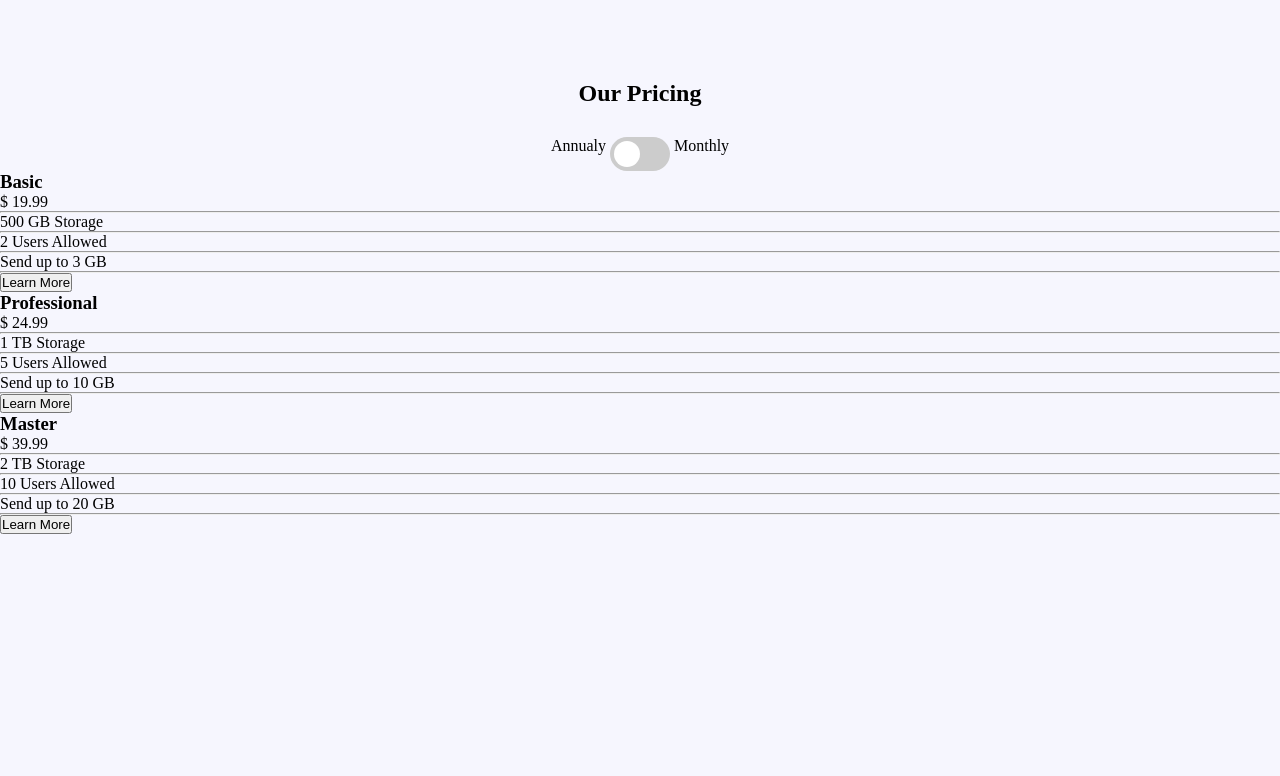
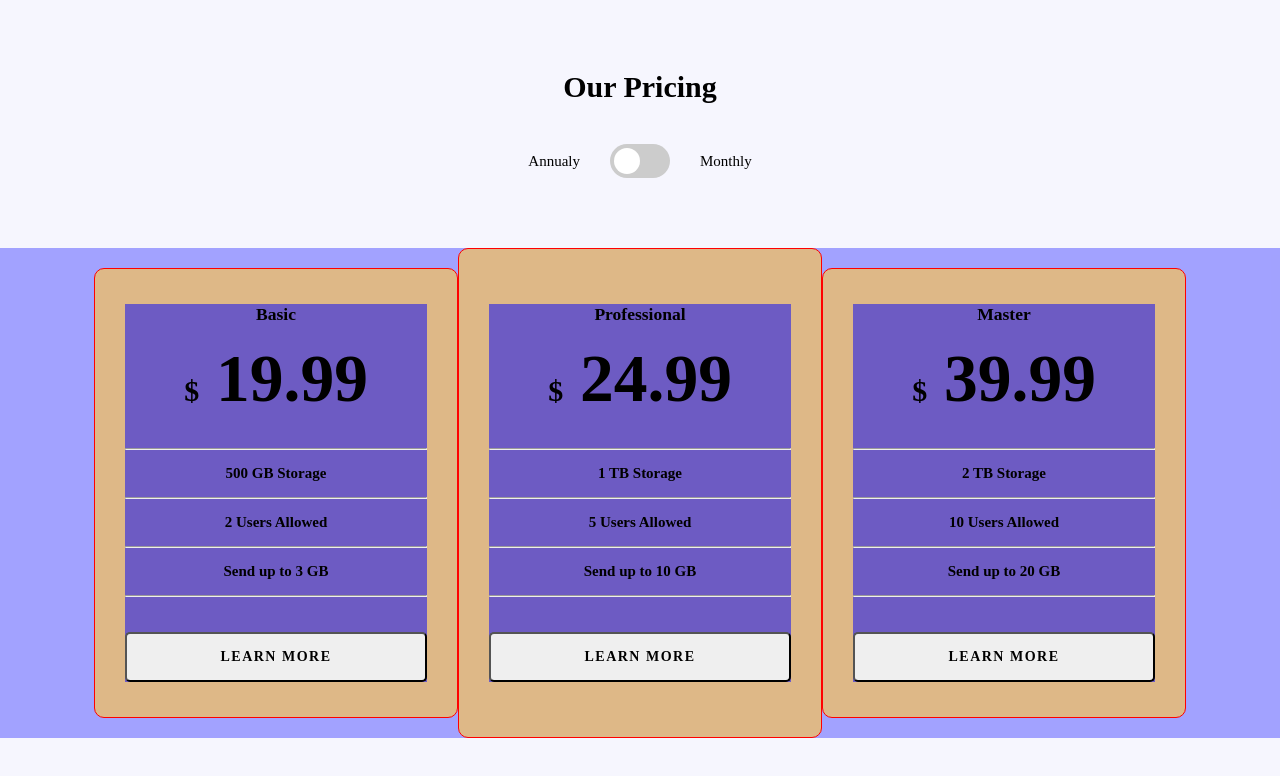
Before and after one commit to danielemuscia/pricing-page, a plain HTML site: page index.html in a window 1280 px wide. Drawn offline with Linux system fonts and the light colour scheme.

Commit message:
CSS layout

```diff
--- a/index.html
+++ b/index.html
@@ -9,9 +9,9 @@
     <script src="main.js"></script>
 </head>
 <body>
-    <section id="first">
+    <header>
         <h1>Our Pricing</h1>
-        <div>
+        <div id='toggle-block'>
             <p>Annualy</p>
             <label class="switch">
                 <input type="checkbox">
@@ -19,10 +19,11 @@
             </label>
             <p>Monthly</p>
         </div>
-    </section>
+    </header>
 
-    <section id="second">
-        <div class="container" id="basic">
+    <section id="container">
+        <div class="card" id="basic">
+            <div class="card-info">
                 <h3 class="plan-name">Basic</h3>
                 <p class="price"><span class="currency">$</span> 19.99</p>
                 <div class="info">
@@ -36,7 +37,10 @@
                 </div>
                 <button>Learn More</button>
             </div>
-        <div class="container" id="professional">
+
+        </div>
+        <div class="card" id="professional">
+            <div class="card-info">
                 <h3 class="plan-name">Professional</h3>
                 <p class="price"><span class="currency">$</span> 24.99</p>
                 <div class="info">
@@ -50,7 +54,10 @@
                 </div>
                 <button>Learn More</button>
             </div>
-        <div class="container" id="master">
+
+        </div>
+        <div class="card" id="master">
+            <div class="card-info">
                 <h3 class="plan-name">Master</h3>
                 <p class="price"><span class="currency">$</span> 39.99</p>
                 <div class="info">
@@ -64,6 +71,7 @@
                 </div>
                 <button>Learn More</button>
             </div>
+        </div>
     </section>
 </body>
 </html>
--- a/style.css
+++ b/style.css
@@ -7,17 +7,89 @@ body{
     background-color: hsl(240, 78%, 98%);
 }
 
-#first {
+html{
+  font-family: 'Montserrat';
+  font-size: 15px;
+}
+
+header {
     text-align: center;
 }
 
-#first h1{
-    padding-top: 80px;
-    padding-bottom: 30px;
+header h1{
+    padding-top: 70px;
+    padding-bottom: 40px;
 }
 
-#first p{
+header p{
     display: inline-block;
+    margin: auto 30px;
+
+}
+
+#container p{
+  font-weight: 700;
+}
+
+button{
+  width: 100%;
+  padding: 15px;
+  font-size: 14px;
+  font-family: 'Montserrat';
+  text-transform: uppercase;
+  letter-spacing: 1.5px;
+  font-weight: 700;
+  margin-top: 20px;
+  border-radius: 5px;
+}
+
+#toggle-block{
+  display: flex;
+  justify-content: center;
+}
+
+#container{
+  background-color: rgba(0, 0, 255, 0.342);
+  display: flex;
+  justify-content: center;
+  text-align: center;
+  margin-top: 70px;
+  align-items: center;
+}
+
+.card{
+  border: 1px solid red;
+  padding: 35px 30px;
+  display: flex;
+  background-color: burlywood;
+  align-items: center;
+  border-radius: 10px;
+}
+
+.card-info{
+  background-color: rgba(0, 0, 255, 0.507);
+
+}
+
+hr{
+  width: 300px;
+  margin: 15px 0;
+}
+
+.price{
+  font-size: 4.5rem;
+  font-weight: 700;
+  padding: 15px;
+}
+
+.currency{
+  font-size: 2rem;
+
+}
+
+#professional{
+  padding: 55px 30px;
+  border-radius: 10px;
 }
 
 
```
Lines whose indentation alone changed are shown as unchanged.
